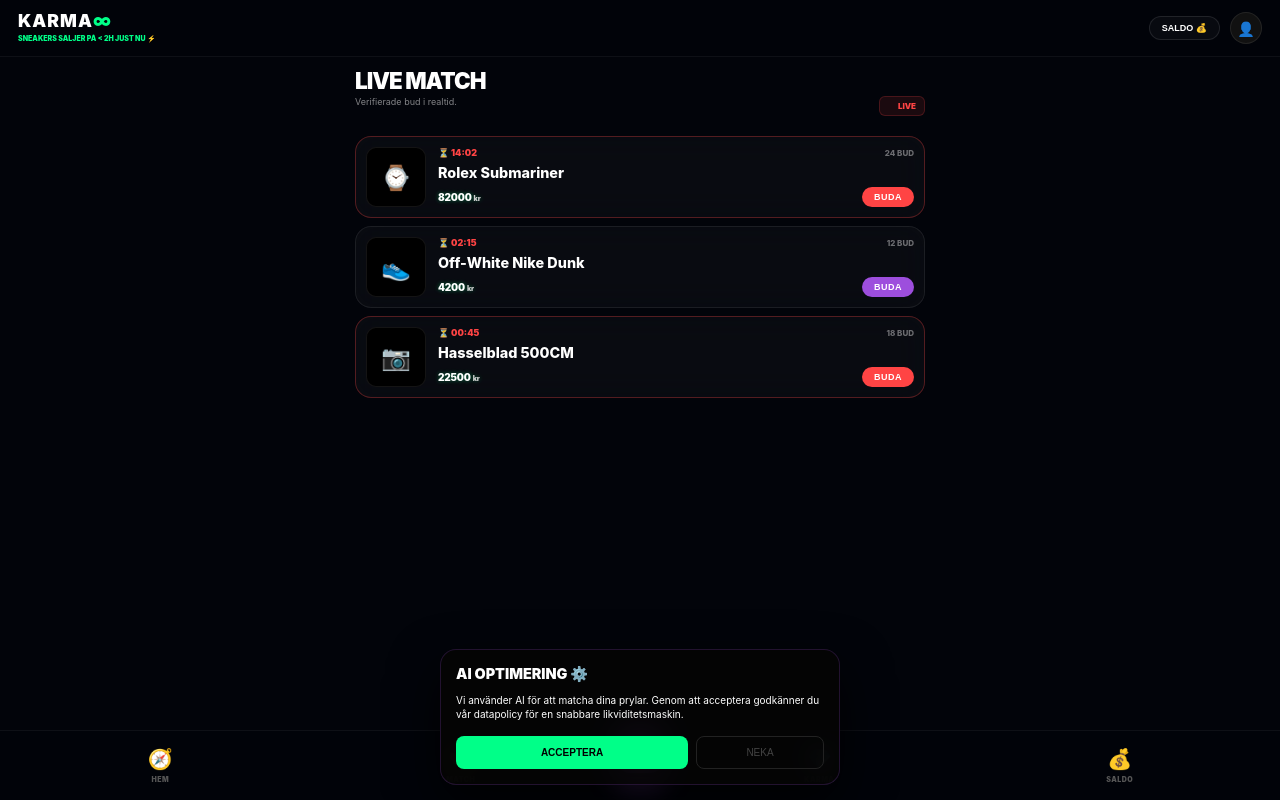
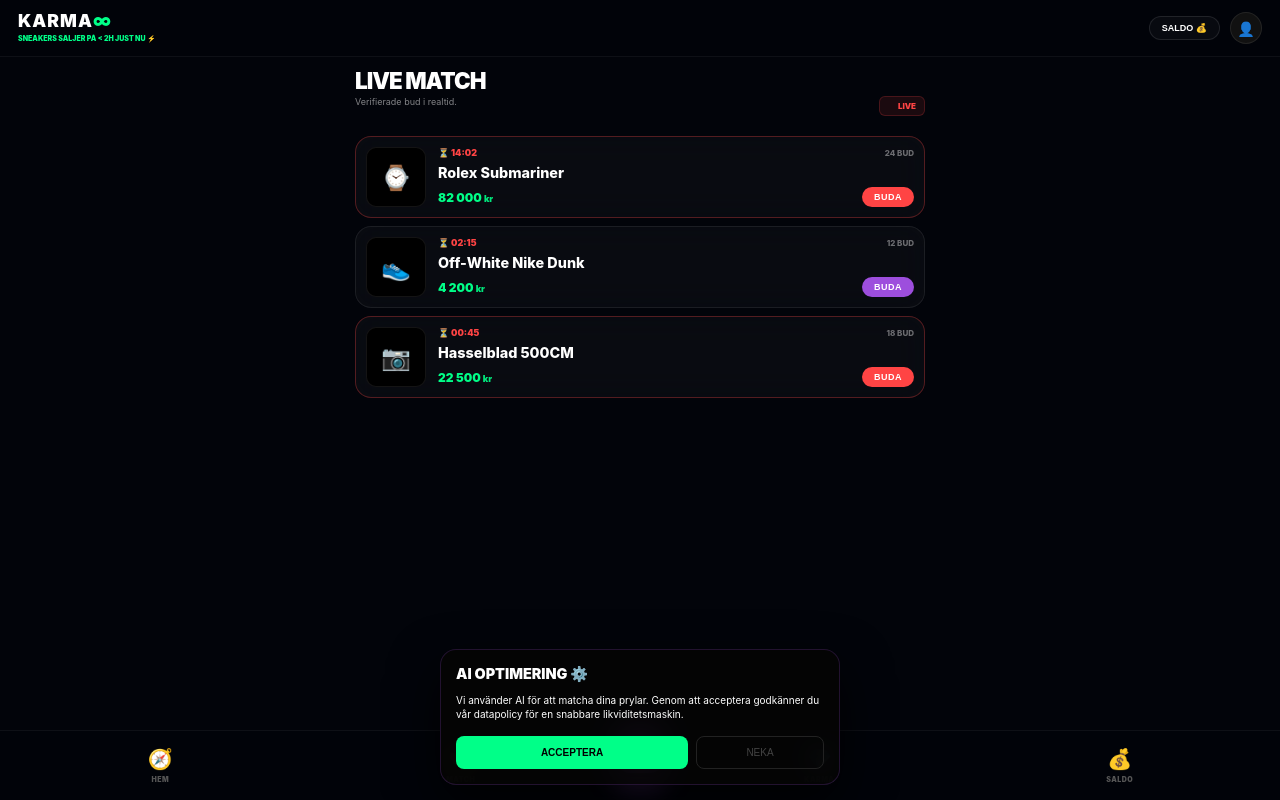
Before and after one commit to gascheckking/marketbeg-appGem, a Next.js app: page /auctions in a window 1280 px wide. Built offline with nearby package versions, Linux system fonts and the light colour scheme.

Commit message:
Update PriceTag.tsx

```diff
--- a/components/PriceTag.tsx
+++ b/components/PriceTag.tsx
@@ -1,42 +1,28 @@
-// --- components/PriceTag.tsx ---
+// // components/PriceTag.tsx
 "use client";
 
-type Props = {
-  price: number;
-  size?: 'sm' | 'md' | 'lg';
-};
+type Props = { price: number; size?: 'sm' | 'md' | 'lg'; };
 
 export default function PriceTag({ price, size = 'md' }: Props) {
-  // Vi skippar Intl.NumberFormat för 'sm' för att få bort "SEK" och bara köra "kr" för att spara plats
   const sizes = {
-    sm: { fontSize: '10px', glow: '4px', suffix: ' kr' },
-    md: { fontSize: '14px', glow: '8px', suffix: ' kr' },
-    lg: { fontSize: '24px', glow: '15px', suffix: ' KR' }
+    sm: { fontSize: '12px', suffixSize: '9px' },
+    md: { fontSize: '16px', suffixSize: '11px' },
+    lg: { fontSize: '24px', suffixSize: '14px' }
   };
 
-  const currentStyle = sizes[size];
+  const style = sizes[size];
 
   return (
-    <div className="price-tag" style={{
-      fontSize: currentStyle.fontSize,
+    <div style={{
+      fontSize: style.fontSize,
       fontWeight: 900,
-      color: '#fff', // Vit text för priser som i bilden
-      letterSpacing: '-0.2px',
-      textShadow: `0 0 ${currentStyle.glow} rgba(0, 255, 136, 0.4)`,
-      lineHeight: 1,
-      display: 'inline-flex',
-      alignItems: 'baseline'
+      color: 'var(--neon-mint)', // Grönt pris för "Sälj"-fokus
+      display: 'flex',
+      alignItems: 'baseline',
+      gap: '2px'
     }}>
-      {price}
-      <span style={{ fontSize: '0.7em', marginLeft: '2px', opacity: 0.8 }}>
-        {currentStyle.suffix}
-      </span>
-
-      <style jsx>{`
-        .price-tag {
-          font-family: 'Inter', sans-serif;
-        }
-      `}</style>
+      {price.toLocaleString('sv-SE')}
+      <span style={{ fontSize: style.suffixSize, opacity: 0.9 }}>kr</span>
     </div>
   );
 }
```
